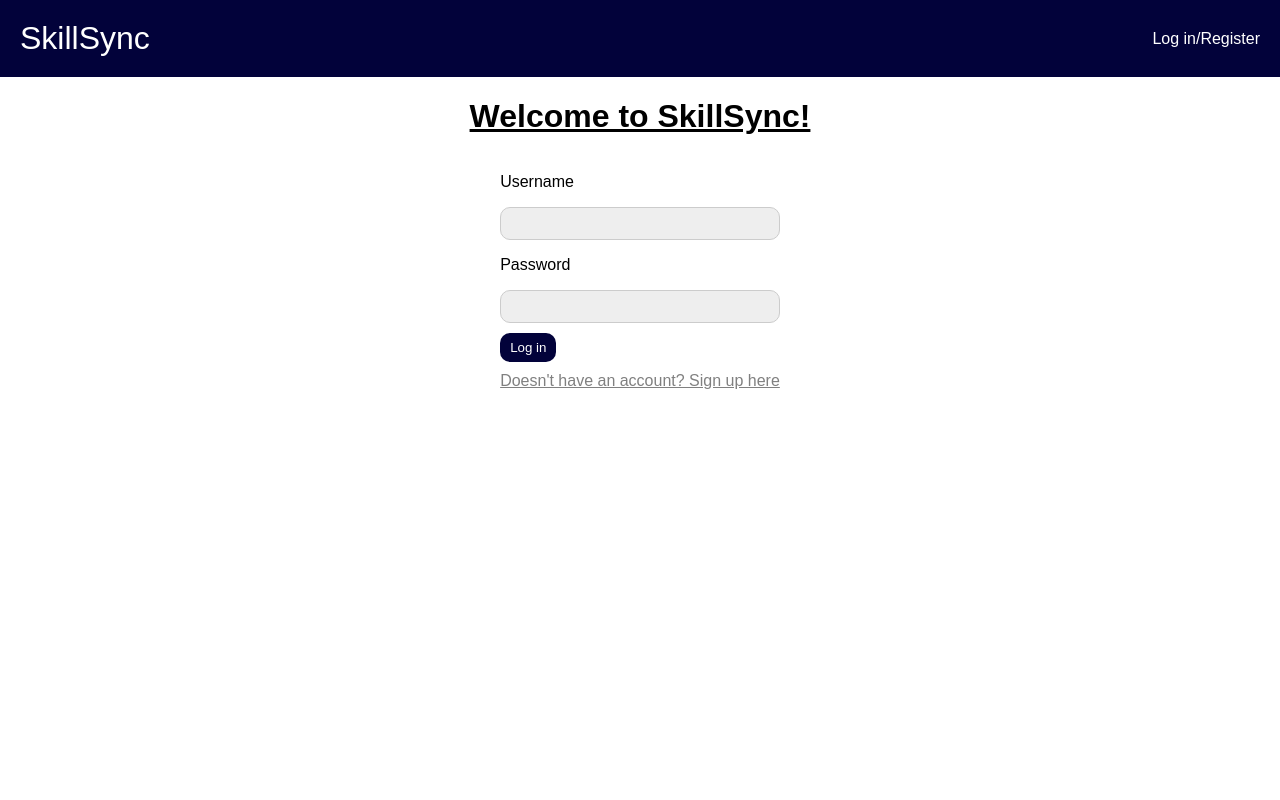
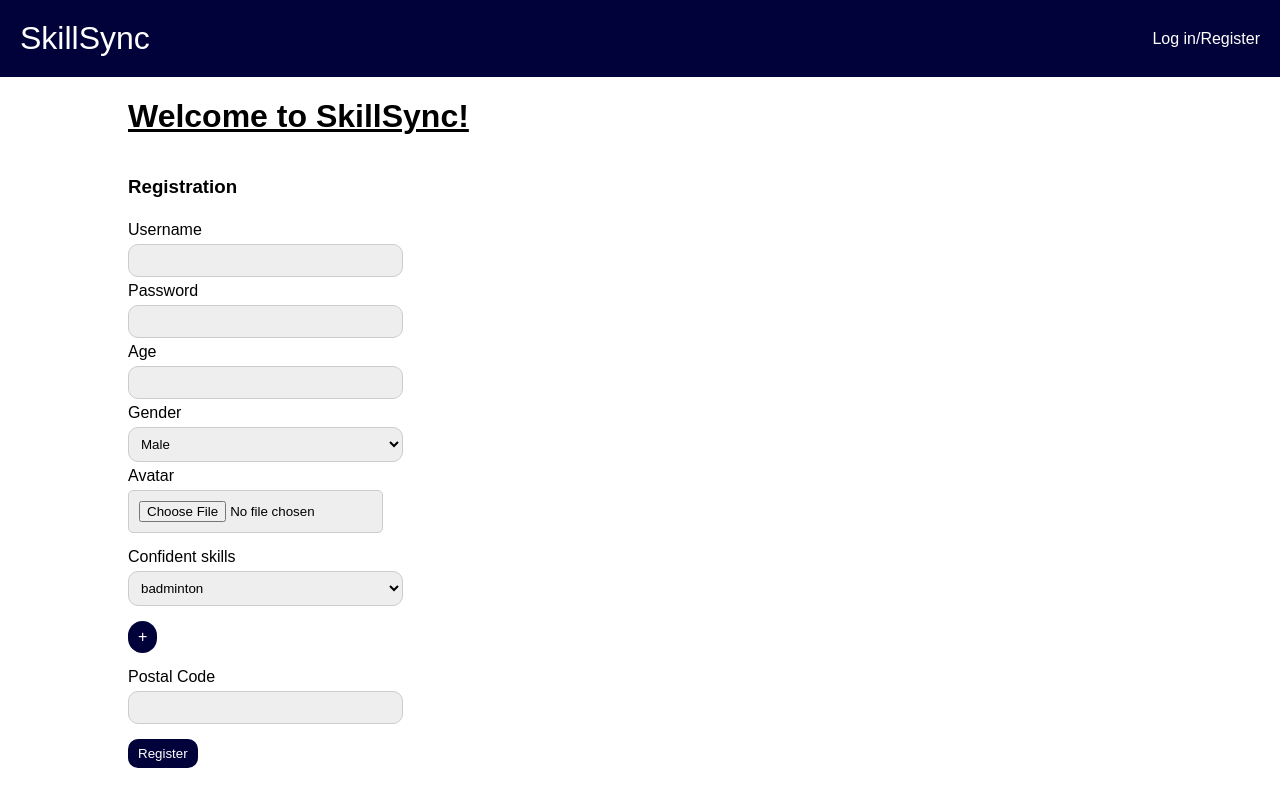
Before and after one commit to wdhzw/Skillsync, a React (Create React App) app in the folder skillsync/: page / in a window 1280 px wide. Built offline with nearby package versions, Linux system fonts and the light colour scheme.

Commit message:
register page half done

```diff
--- a/skillsync/package.json
+++ b/skillsync/package.json
@@ -3,11 +3,13 @@
   "version": "0.1.0",
   "private": true,
   "dependencies": {
+    "@progress/kendo-react-dropdowns": "^5.19.0",
     "@testing-library/jest-dom": "^5.17.0",
     "@testing-library/react": "^13.4.0",
     "@testing-library/user-event": "^13.5.0",
     "react": "^18.2.0",
     "react-dom": "^18.2.0",
+    "react-dropdown": "^1.11.0",
     "react-router-dom": "^6.16.0",
     "react-scripts": "5.0.1",
     "web-vitals": "^2.1.4"
--- a/skillsync/src/App.js
+++ b/skillsync/src/App.js
@@ -3,13 +3,14 @@ import './App.css';
 
 import Navbar from './Navbar';
 import Login from './pages/Login';
+import Register from './pages/Register';
 import { BrowserRouter, Route, Switch } from 'react-router-dom';
 
 function App() {
   return (
     <>
       <Navbar/>
-      <Login/>
+      <Register/>
     </>
     // <div className="App">
     //   <header className="App-header">
--- a/skillsync/src/pages/Login.css
+++ b/skillsync/src/pages/Login.css
@@ -3,18 +3,29 @@
     flex-direction: column;
     align-items: center;
 }
+.register-wrapper {
+    display: flex;
+    flex-direction: column;
+    align-items:self-start;
+    margin-left: 10%;
+}
+
 
 h1 {
     text-decoration: underline;
 }
+p {
+    margin: 5px 0;
+}
 
-input[type="text"],
-input[type="password"] {
-  background-color: #eee; /* Grey background for input */
-  border: 1px solid #ccc; /* Light grey border */
+input,
+select {
+  display: inline-block;
+  background-color: #eee;
+  border: 1px solid #ccc;
   padding: 8px;
-  width: 100%; /* Full width */
-  border-radius: 10px; /* Rounded border */
+  width: 100%;
+  border-radius: 10px;
 }
 
 button {
@@ -22,11 +33,29 @@ button {
   color: white;
   padding: 7px 10px;
   border: none;
-  border-radius: 2px;
   cursor: pointer;
-  margin-top: 10px;
+  margin-top: 15px;
   margin-bottom: 10px;
   border-radius: 10px;
+}
+
+button[type="plus"]  {
+    display: inline-block;
+    background-color: rgb(2, 2, 58);
+    color: white;
+    border: none;
+    cursor: pointer;
+    border-radius: 20px;
+    font-size: 16px;
+}
+
+input[type="file"] {
+    width: calc(100% - 20px);
+    padding: 10px;
+    border: 1px solid #ccc;
+    border-radius: 5px;
+    box-sizing: border-box;
+    margin-bottom: 10px;
 }
 
 input {
--- a/skillsync/src/pages/Login.js
+++ b/skillsync/src/pages/Login.js
@@ -8,11 +8,11 @@ export default function Login() {
       <form>
         <label>
           <p>Username</p>
-          <input type="text" />
+          <input type="text" placeholder='Enter username here'/>
         </label>
         <label>
           <p>Password</p>
-          <input type="password" />
+          <input type="password" placeholder='Enter password here'/>
         </label>
         <div>
           <button type="submit">Log in</button>
--- /dev/null
+++ b/skillsync/src/pages/Register.js
@@ -0,0 +1,60 @@
+import React from 'react';
+import './Login.css';
+
+export default function Register() {
+  return(
+    <div className="register-wrapper">
+      <h1>Welcome to SkillSync!</h1>
+      <h3>Registration</h3>
+      <form>
+        <label>
+          <p>Username</p>
+          <input type="text" />
+        </label>
+        <label>
+          <p>Password</p>
+          <input type="password" />
+        </label>
+        <label>
+          <p>Age</p>
+          <input type="age" />
+        </label>
+
+        <label>
+            <p>Gender</p>
+            <select id="gender" name="gender">
+            <option value="male">Male</option>
+            <option value="female">Female</option>
+            <option value="other">Other</option>
+            </select><br />
+        </label>
+
+        <label htmlFor="avatar">
+            <p>Avatar</p>
+        </label>
+        <input type="file" id="avatar" name="avatar"/><br />
+
+        <label>
+            <p>Confident skills</p>
+            <select id="skill" name="skill">
+                <option value="badminton">badminton</option>
+                <option value="tennis">tennis</option>
+                <option value="basketball">basketball</option>
+                <option value="Programming">Programming</option>
+            </select>
+            <button type="plus">+</button>
+            <br />
+        </label>
+
+        <label htmlFor="postalCode">
+            <p>Postal Code</p>
+        </label>
+        <input type="text" id="postalCode" name="postalCode"/><br />
+
+        <div>
+          <button type="submit">Register</button>
+        </div>
+      </form>
+    </div>
+  )
+}
```
Also changed, not shown: 1 other file (tests, documents, lock files or other folders).
